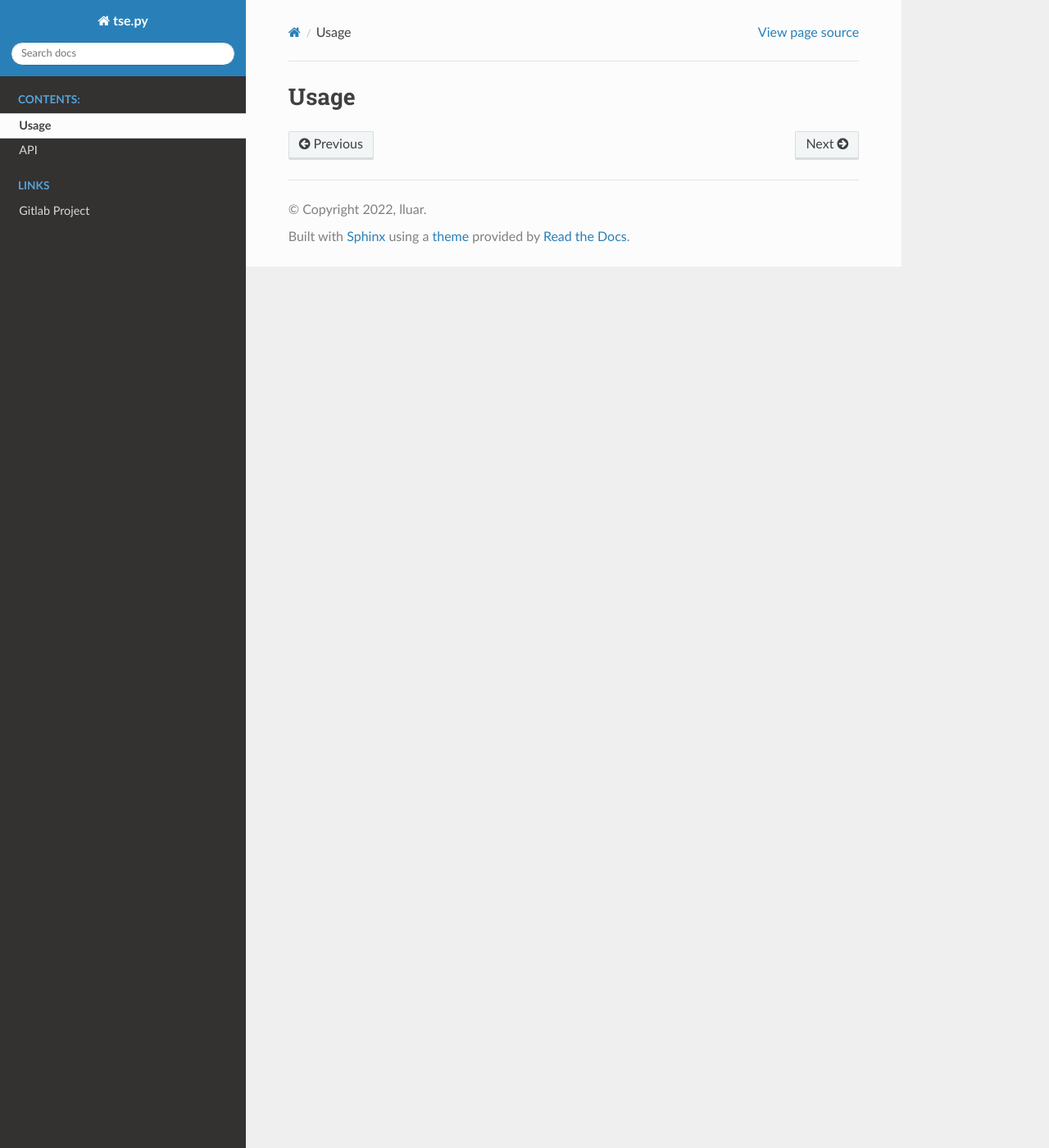
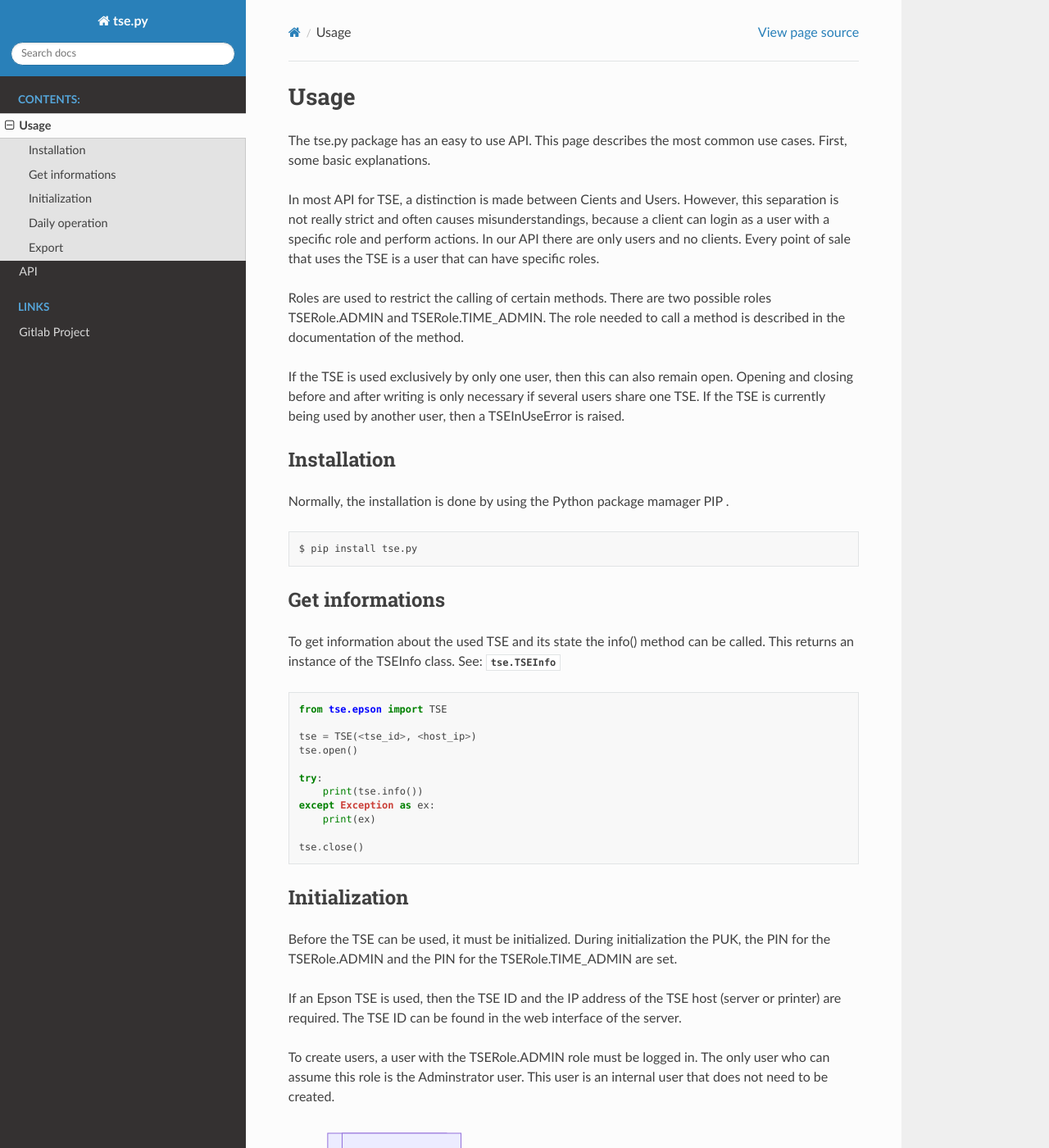
Before and after one commit to prototypefund/cin-tse, a Sphinx documentation site: the page built from docs/source/usage.rst, in a window 1280 px wide and 1400 px high. Shown: the whole window at 82% size. Built offline with Sphinx 7.4.7 and the Read the Docs theme 2.0.0, drawn with Linux system fonts in a browser that asks for light colours; some of the changed text lies outside the part shown.

Commit message:
ADD: [doc] usage description

```diff
--- a/README.rst
+++ b/README.rst
@@ -14,4 +14,5 @@ Currently, TSEs from Epson are supported. Support for other manufacturers
 is planned for the future.
 
 Documentation: `https://ccodein.gitlab.io/tse.py <https://ccodein.gitlab.io/tse.py>`_
+
 Gitlab Project: `https://gitlab.com/ccodein/tse.py <https://gitlab.com/ccodein/tse.py>`_
--- a/docs/source/conf.py
+++ b/docs/source/conf.py
@@ -32,7 +32,8 @@ release = '0.1.0'
 # ones.
 extensions = [
     'sphinx.ext.autodoc',
-    'sphinx.ext.napoleon'
+    'sphinx.ext.napoleon',
+    'sphinxcontrib.mermaid'
 ]
 
 autodoc_member_order = 'bysource'
--- a/docs/source/usage.rst
+++ b/docs/source/usage.rst
@@ -1,2 +1,163 @@
 Usage
 =====
+The tse.py package has an easy to use API. This page describes
+the most common use cases. First, some basic explanations.
+
+In most API for TSE, a distinction is made between Cients and Users.
+However, this separation is not really strict and often causes
+misunderstandings, because a client can login as a user with
+a specific role and perform actions. In our API there are only
+users and no clients. Every point of sale that uses the TSE is
+a user that can have specific roles.
+
+Roles are used to restrict the calling of certain methods. There
+are two possible roles TSERole.ADMIN and TSERole.TIME_ADMIN. The
+role needed to call a method is described in the documentation
+of the method.
+
+If the TSE is used exclusively by only one user, then this can
+also remain open. Opening and closing before and after writing
+is only necessary if several users share one TSE. If the TSE is
+currently being used by another user, then a TSEInUseError is
+raised.
+
+Installation
+------------
+Normally, the installation is done by using the Python package
+mamager PIP .
+
+.. code:: bash
+
+        $ pip install tse.py
+
+Get informations
+----------------
+To get information about the used TSE and its state the info()
+method can be called. This returns an instance of the TSEInfo class.
+See: :class:`tse.TSEInfo`
+
+.. code:: python
+
+    from tse.epson import TSE
+
+    tse = TSE(<tse_id>, <host_ip>)
+    tse.open()
+
+    try:
+        print(tse.info())
+    except Exception as ex:
+        print(ex)
+
+    tse.close()
+
+Initialization
+--------------
+Before the TSE can be used, it must be initialized. During
+initialization the PUK, the PIN for the TSERole.ADMIN and
+the PIN for the TSERole.TIME_ADMIN are set.
+
+If an Epson TSE is used, then the TSE ID and the IP address of
+the TSE host (server or printer) are required. The TSE ID can
+be found in the web interface of the server.
+
+To create users, a user with the TSERole.ADMIN role must be logged
+in. The only user who can assume this role is the Adminstrator user.
+This user is an internal user that does not need to be created.
+
+.. mermaid::
+
+    flowchart TD
+        A[run self-test] --> B[initialize]
+        B --> C[login TSERole.ADMIN]
+        C --> D[register secret]
+        D --> E[register client]
+        E --> F[logout TSERole.ADMIN]
+
+.. code:: python
+
+    from tse.epson import TSE
+
+    tse = TSE(<tse_id>, <host_ip>)
+    tse.open()
+
+    try:
+        tse.run_self_test()
+        tse.initialize('123456', '12345', '54321')
+        tse.login_user('Administrator', TSERole.ADMIN, '12345')
+        tse.register_secret('new_secret')
+        tse.register_user('pos1')
+        tse.logout_user('Adminstrator', TSERole.ADMIN)
+    except Exception as ex:
+        print(ex)
+
+    tse.close()
+
+
+Daily operation
+---------------
+To log transactions, the time of the TSE must be set first. For this
+purpose the client must log in with the role TSERole.TIME_ADMIN.
+To create transactions the user must also be logged in as
+TSERole.TIME_ADMIN.
+
+The TSE needs to perform a self-test on a regular basis in order to
+ensure the proper working of the signature functionality.
+After 25 hours the status *needs_self_test* in the TSEInfo will be
+false and most functions will raise the *TSENeedsSelfTestError* exception.
+Now, you have to perform a self-test. After performing the self-test, you
+need to update the time again.
+
+.. mermaid::
+
+    flowchart TD
+        A[run self-test] --> B[login as TSERole.TIME_ADMIN]
+        B --> C[update TSE time]
+        C --> D[do transactions]
+        D --> E[run self-test]
+        E --> F[update TSE time]
+        F --> G[logout TSERole.TIME_ADMIN]
+
+.. code:: python
+
+    from tse.epson import TSE
+    from datetime import datetime
+
+    tse = TSE(<tse_id>, <host_ip>)
+    tse.open()
+    try:
+        date_time = datetime(2022, 7, 11, 23, 59, 59)
+        tse.run_self_test()
+        tse.login_user('pos1', TSERole.TIME_ADMIN, '54321')
+        tse.update_time('pos1', date_time)
+        transaction = tse.start_transaction('pos1', 'data', 'type')
+        tse.update_transaction('pos1', transaction, 'data', 'type')
+        tse.finish_transaction('pos1', transaction, 'data', 'type')
+        tse.run_self_test()
+        tse.update_time('pos1', date_time)
+        tse.logout_user('pos1', TSERole.TIME_ADMIN)
+    except Exception as ex:
+        print(ex)
+
+    tse.close()
+
+Export
+------
+The data stored in the TSE can be exported for archiving or for
+transfer to the fiscal authorities.
+Only the Adminstrator user can export the data.
+
+.. code:: python
+
+    from tse.epson import TSE
+    from datetime import datetime
+
+    tse = TSE(<tse_id>, <host_ip>)
+    tse.open()
+    try:
+        tse.login_user('Administrator', TSERole.ADMIN, '12345')
+        tse.export(Path('/home/lluar/tse.tar'), 'pos1')
+        tse.logout_user('Adminstrator', TSERole.ADMIN)
+    except Exception as ex:
+        print(ex)
+
+    tse.close()
```
